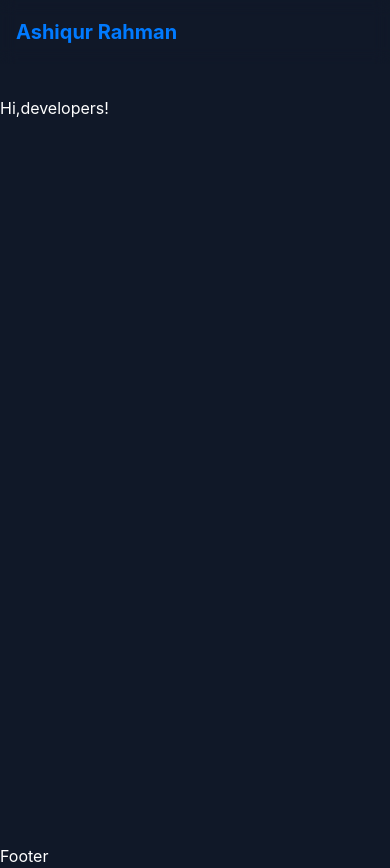
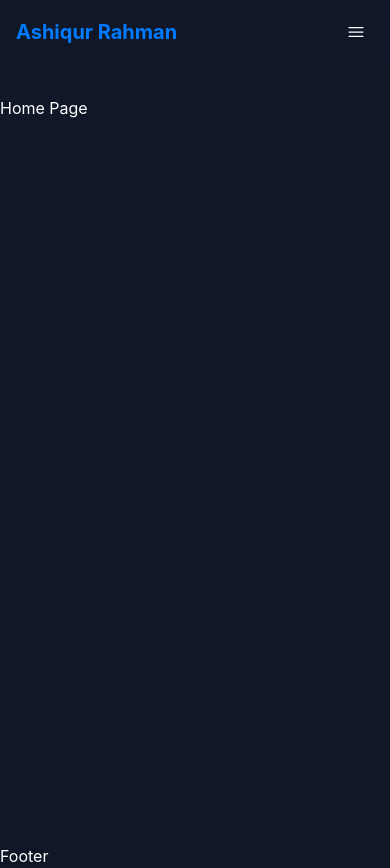
Before and after one commit to Ashiqur97/Portfolio-using-next-js-framar-motion, a Next.js app: page / in a window 390 px wide. Built offline with nearby package versions, Linux system fonts and the light colour scheme.

Commit message:
changing and updating

```diff
--- a/src/app/components/Navbar.tsx
+++ b/src/app/components/Navbar.tsx
@@ -3,8 +3,10 @@
 import Link from 'next/link';
 import { usePathname } from 'next/navigation';
 import React,{useState} from 'react'
+import { Bars3Icon, MoonIcon, SunIcon, XMarkIcon } from '@heroicons/react/24/outline';
 
 const Navbar = () => {
+  const theme = "dark"
     const [isMobileMenuOpen,setIsMobileMenuOpen] = useState<boolean>(false);
     const pathname = usePathname();
     const toggleMobileMenu = () => {
@@ -31,13 +33,31 @@ const Navbar = () => {
               <Link
                 key={item.href}
                 href={item.href}
-      className={`hover:text-primary transition-colors ${isActive ? 'font-semibold text-primary' : ''}`}
+                className={`hover:text-primary transition-colors font-medium ${isActive ? 'text-primary' : ''}`}
               >
                 {item.label}
               </Link>
             );
           })}
+
+          <button className='p-2 rounded-lg hover:bg-gray-100 text-priamry dark:hover:bg-gray-800 transition-colors cursor-pointer'>
+            {
+              theme === "dark" ? (
+                <SunIcon className='w-5 h-5'/>
+              ) : (
+                <MoonIcon className='w-5 h-5'/>
+              )
+            }
+          </button>
                 </div>
+
+                <button
+                onClick={toggleMobileMenu}
+                className='md:hidden p-2 rounded-lg hover:bg-gray-100 dark:hover:bg-gray-800 transition-colors cursor-pointer'>
+                  {
+                    isMobileMenuOpen ? (<XMarkIcon className='w-5 h-5'/>) : (<Bars3Icon className='w-5 h-5'/>)
+                  }
+                </button>
             </div>
         </div>
     </nav>
--- a/src/app/page.tsx
+++ b/src/app/page.tsx
@@ -1,5 +1,5 @@
 export default function Home() {
   return (
-    <div>Hi,developers!</div>
+    <div>Home Page</div>
   );
 }
```
Lines whose indentation alone changed are shown as unchanged.
